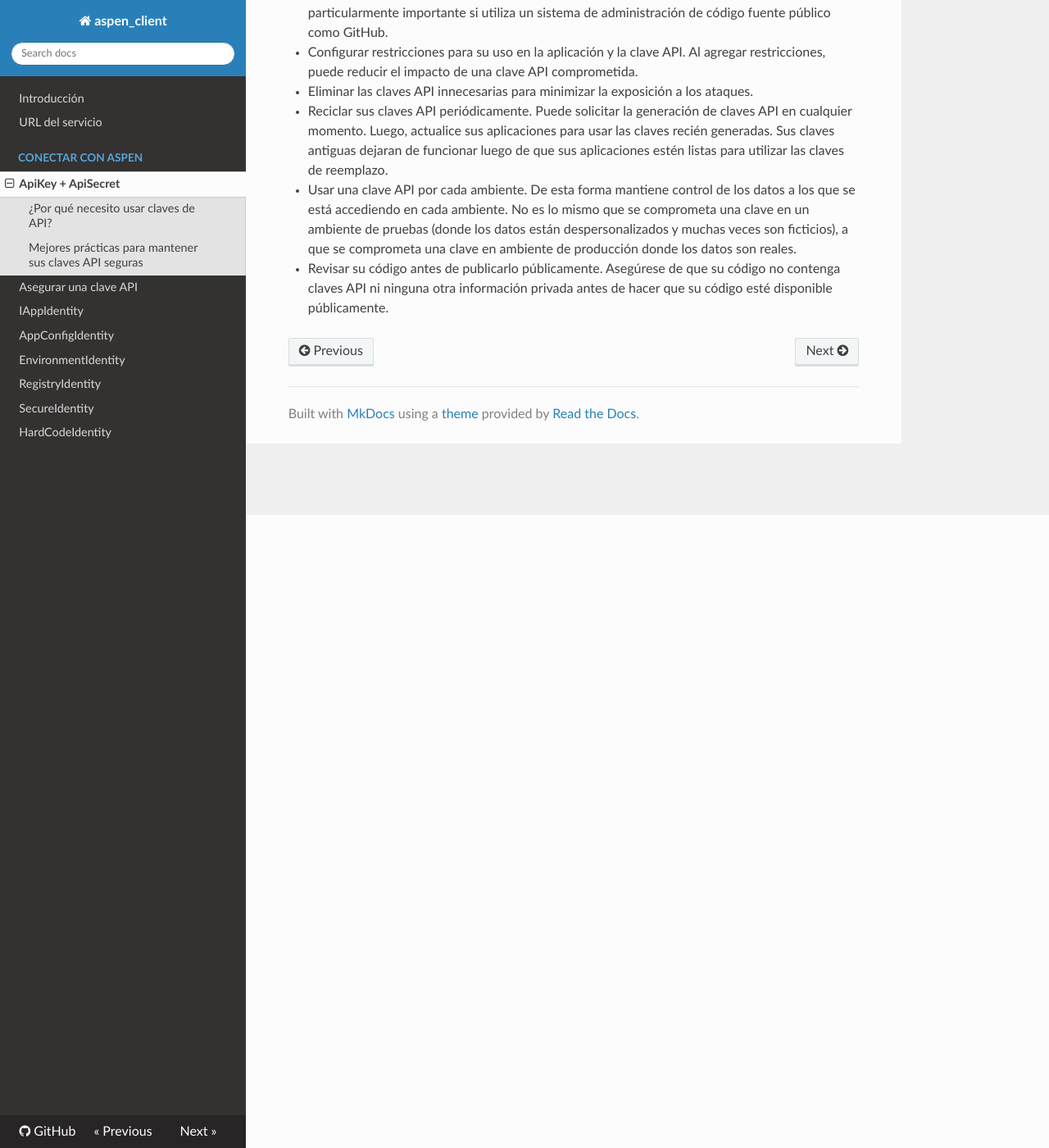
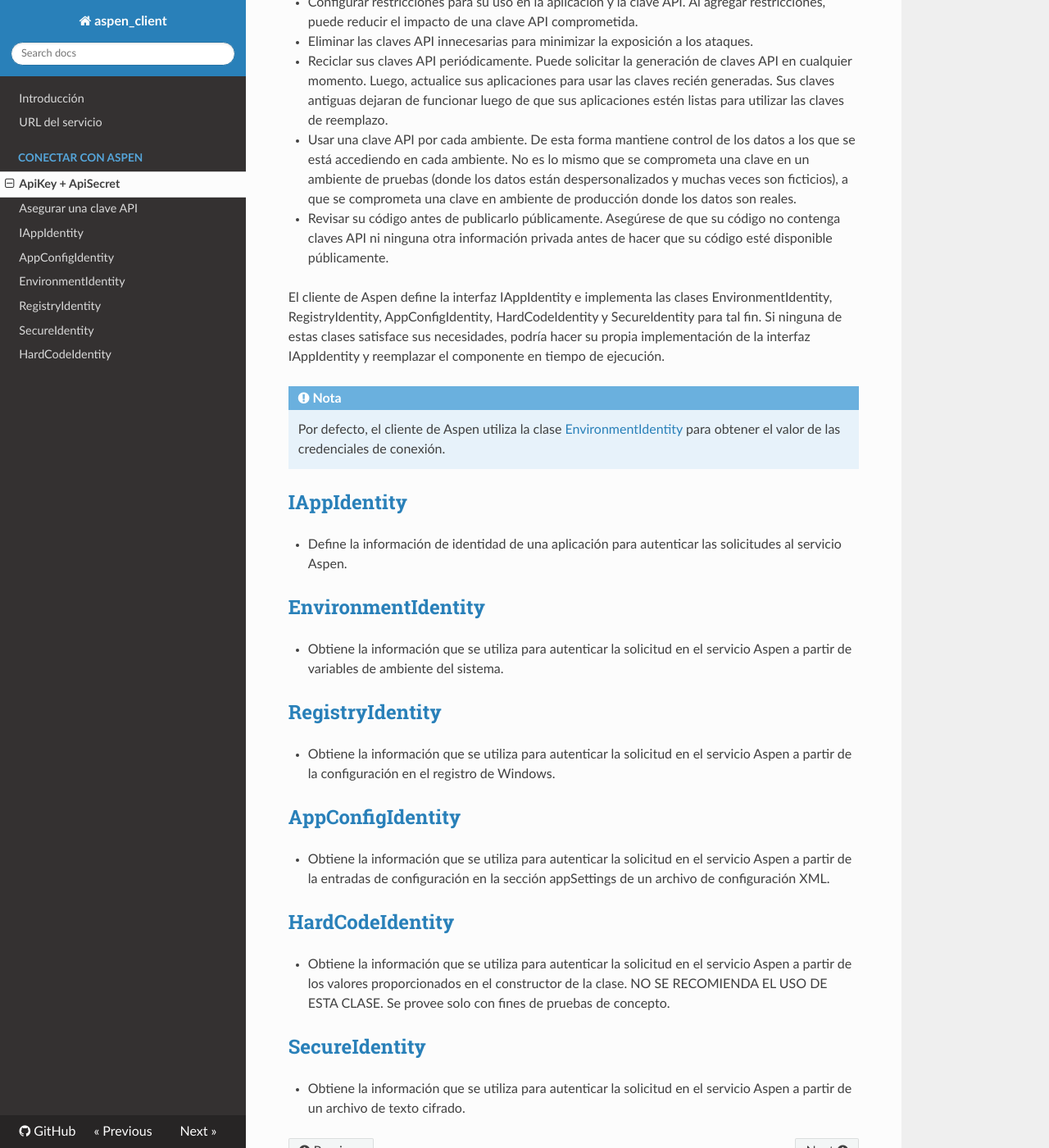
Before and after one commit to RD-Processa/Everco.Services.Aspen.Client.Docs, an MkDocs documentation site: the page built from docs/ManageApiKey.md, in a window 1280 px wide and 1400 px high, scrolled down 772 px. Shown: the whole window at 82% size. Built offline with MkDocs 1.6.1, drawn with Linux system fonts in a browser that asks for light colours; nearby versions of some CDN libraries; old or Windows-style settings are respelled for this version of MkDocs.

Commit message:
Ajustes ManageApiKey

```diff
--- a/docs/ManageApiKey.md
+++ b/docs/ManageApiKey.md
@@ -23,3 +21,34 @@ Cuando use claves API en sus aplicaciones, tenga cuidado de mantenerlas seguras.
 - Usar una clave API por cada ambiente. De esta forma mantiene control de los datos a los que se está accediendo en cada ambiente. No es lo mismo que se comprometa una clave en un ambiente de pruebas (donde los datos están despersonalizados y muchas veces son ficticios), a que se comprometa una clave en ambiente de producción donde los datos son reales.
 
 - Revisar su código antes de publicarlo públicamente. Asegúrese de que su código no contenga claves API ni ninguna otra información privada antes de hacer que su código esté disponible públicamente.
+
+El cliente de Aspen define la interfaz IAppIdentity e implementa las clases EnvironmentIdentity, RegistryIdentity, AppConfigIdentity, HardCodeIdentity y SecureIdentity para tal fin. Si ninguna de estas clases satisface sus necesidades, podría hacer su propia implementación de la interfaz IAppIdentity y reemplazar el componente en tiempo de ejecución.
+
+<div class="admonition info">
+   <p class="first admonition-title">Nota</p>
+   <p class="last">Por defecto, el cliente de Aspen utiliza la clase <a href="../EnvironmentIdentity">EnvironmentIdentity</a> para obtener el valor de las credenciales de conexión.</p>
+</div>
+
+## [IAppIdentity](IAppIdentity.md)
+
+-  Define la información de identidad de una aplicación para autenticar las solicitudes al servicio Aspen.
+
+## [EnvironmentIdentity](EnvironmentIdentity.md)
+
+- Obtiene la información que se utiliza para autenticar la solicitud en el servicio Aspen a partir de variables de ambiente del sistema.
+
+## [RegistryIdentity](RegistryIdentity.md)
+
+- Obtiene la información que se utiliza para autenticar la solicitud en el servicio Aspen a partir de la configuración en el registro de Windows.
+
+## [AppConfigIdentity](AppConfigIdentity.md)
+
+- Obtiene la información que se utiliza para autenticar la solicitud en el servicio Aspen a partir de la entradas de configuración en la sección appSettings de un archivo de configuración XML.
+
+## [HardCodeIdentity](HardCodeIdentity.md)
+
+- Obtiene la información que se utiliza para autenticar la solicitud en el servicio Aspen a partir de los valores proporcionados en el constructor de la clase. NO SE RECOMIENDA EL USO DE ESTA CLASE. Se provee solo con fines de pruebas de concepto.
+
+## [SecureIdentity](SecureIdentity.md)
+
+- Obtiene la información que se utiliza para autenticar la solicitud en el servicio Aspen a partir de un archivo de texto cifrado.
```
Also changed, not shown: other parts of docs/ManageApiKey.md (+0 -2 lines), docs/Hosting.md (+1 -1 lines).
